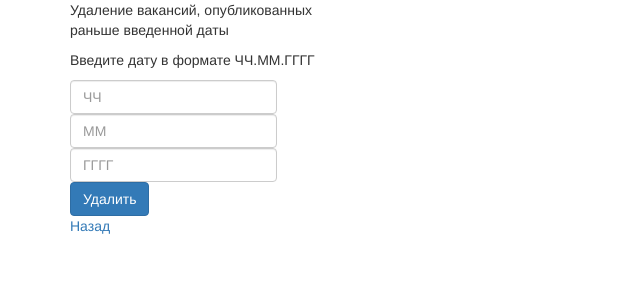
After one commit to mihalichpalich/KR_BD, a Flask app: page /admin_delete_vacancy in a window 1280 px wide. The commit adds this page. Shown: the top 300 px of the page, without its empty margins (0-640 px from the left). Run offline with Flask 2, Linux system fonts and the light colour scheme; some libraries are stand-ins or nearby versions.

Commit message:
сделал удаление вакансий в админке

```diff
--- a/app.py
+++ b/app.py
@@ -616,6 +616,27 @@ def adminDeleteCv():
         conn.commit()
     return render_template("admin_delete_cv.html")
 
+# удаление вакансий
+@app.route('/admin_delete_vacancy', methods=['GET', 'POST'])
+def adminDeleteVacancy():
+    if request.method == 'POST':
+        day = request.form.get('day')
+        month = request.form.get('month')
+        year = request.form.get('year')
+
+        try:
+            dayNum = int(day)
+            monthNum = int(month)
+            yearNum = int(year)
+        except ValueError:
+            return render_template("admin_delete_vacancy.html", message="Введено не целочисленное значение!")
+
+        date = '%d-%d-%d' % (yearNum, monthNum, dayNum)
+
+        cur.execute('delete from vacancy where vac_pub_data::date < %s::date', (date,))
+        conn.commit()
+    return render_template("admin_delete_vacancy.html")
+
 @app.route('/vacancy_cat')
 def vacancyCat():
     vacancies = ["Engineer", "Programmist", "Cleaner"]
--- a/templates/admin.html
+++ b/templates/admin.html
@@ -10,7 +10,7 @@
         <div class="btn-group-vertical col-xs-3">
           <button type="button" class="btn btn-light"><a href="{{ url_for('adminData') }}"><h1>Работа с данными</h1></a></button>
           <button type="button" class="btn btn-light"><a href="{{ url_for('adminDeleteCv') }}"><h1>Удаление резюме</h1></a></button>
-          <button type="button" class="btn btn-light"><a href="#"><h1>Удаление вакансий</h1></a></button>
+          <button type="button" class="btn btn-light"><a href="{{ url_for('adminDeleteVacancy') }}"><h1>Удаление вакансий</h1></a></button>
         </div>
       </div>
     </div>
--- /dev/null
+++ b/templates/admin_delete_vacancy.html
@@ -0,0 +1,36 @@
+{% extends "bootstrap/base.html" %}
+
+{% block title %}Удаление вакансий{% endblock title %}
+
+{%- block content %}
+    <div class="container">
+        <div class="row justify-content-center">
+            <div class="col-xs-3">
+                <p>Удаление вакансий, опубликованных раньше введенной даты</p>
+                <p>Введите дату в формате ЧЧ.ММ.ГГГГ</p>
+
+                <form action="{{ url_for('adminDeleteVacancy') }}" class="form-inline" method="POST">
+                    <div class="form-group">
+                        <input type="text" name="day" class="form-control" id="day" placeholder="ЧЧ">
+                    </div>
+
+                    <div class="form-group">
+                        <input type="text" name="month" class="form-control" id="month" placeholder="ММ">
+                    </div>
+
+                    <div class="form-group">
+                        <input type="text" name="year" class="form-control" id="year" placeholder="ГГГГ">
+                    </div>
+
+                    <button type="submit" class="btn btn-primary">Удалить</button>
+                </form>
+
+                <a href="{{ url_for('admin') }}">Назад</a><br>
+
+                {% if message %}
+                    <p class="text-danger">{{ message }}</p>
+                {% endif %}
+            </div>
+        </div>
+    </div>
+{%- endblock content %}
```
